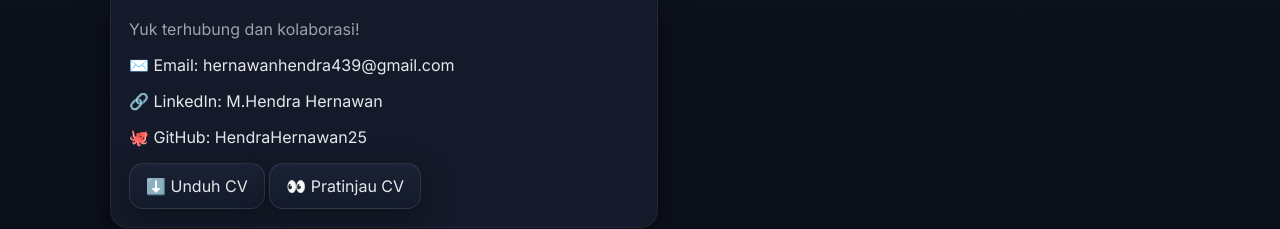
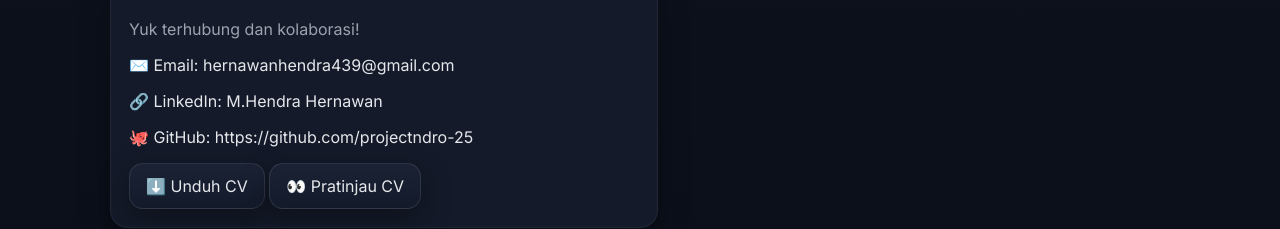
Before and after one commit to projectndro-25/my-portfolio, a plain HTML site: page index.html in a window 1280 px wide. Shown: the part 2705-2934 px from the top of the page. Drawn offline with Linux system fonts and the light colour scheme.

Commit message:
ganti bagian github

```diff
--- a/index.html
+++ b/index.html
@@ -146,7 +146,7 @@
           <p class="muted">Yuk terhubung dan kolaborasi!</p>
           <p>✉️ Email: <a href="mailto:hernawanhendra439@gmail.com">hernawanhendra439@gmail.com</a></p>
           <p>🔗 LinkedIn: <a href="#">M.Hendra Hernawan</a></p>
-          <p>🐙 GitHub: <a href="#">HendraHernawan25</a></p>
+          <p>🐙 GitHub: <a href="#">https://github.com/projectndro-25</a></p>
           <div class="cv-buttons">
             <a href="assets/docs/cv-hendra.pdf" download class="btn">⬇️ Unduh CV</a>
             <a href="assets/docs/cv-hendra.pdf" target="_blank" class="btn">👀 Pratinjau CV</a>
```
